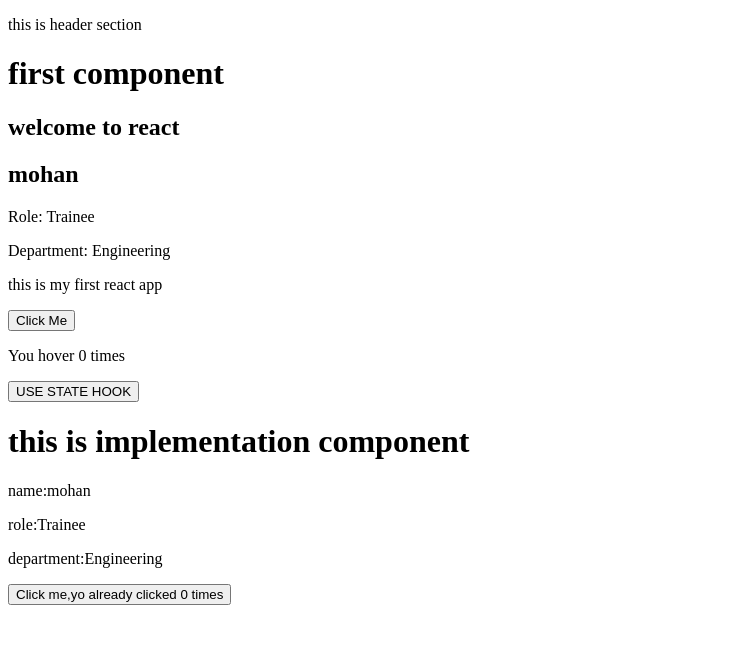
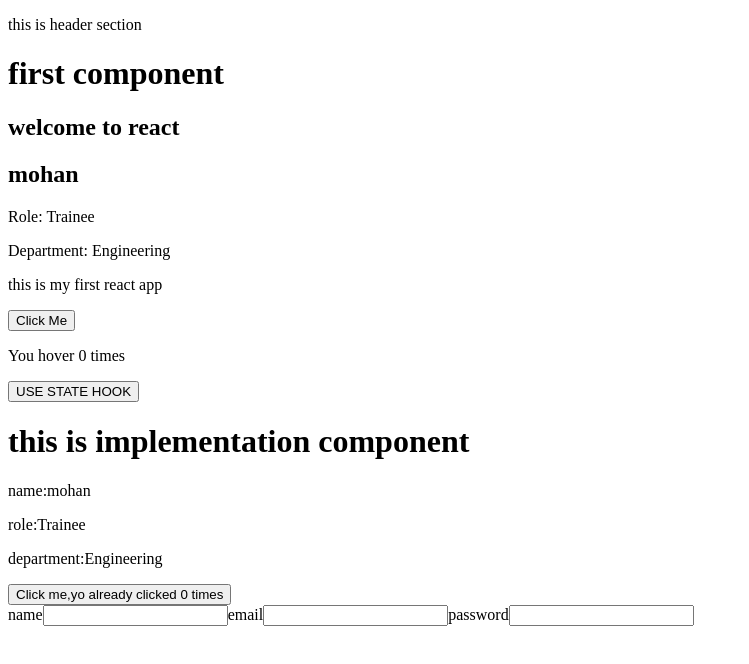
Before and after one commit to mohanpennabadi/React-learnings, a React (Vite) app in the folder my-first-app/: page / in a window 1280 px wide. Shown: the top 664 px of the page, without its empty margins (0-749 px from the left). Built offline with nearby package versions, Linux system fonts and the light colour scheme.

Commit message:
implementing input forms

```diff
--- a/my-first-app/src/App.jsx
+++ b/my-first-app/src/App.jsx
@@ -3,6 +3,7 @@
 import Counter from './Usestate.jsx';
 import UserProfile from './Userprofile.jsx'
 import Implementation from './Implementation.jsx';
+import Form from './form.jsx';
 function App() {
   return (
     <>
@@ -14,6 +15,7 @@
     <Events/>
     <Counter/>
     <Implementation name="mohan" role="Trainee" department="Engineering" />
+    <Form/>
     </>
   )
 }
--- /dev/null
+++ b/my-first-app/src/Form.jsx
@@ -0,0 +1,20 @@
+import { useState } from 'react';
+function Form(){
+    const [name,setName]=useState('');
+    const [email,setEmail]=useState('');
+    const [password,setPassword]=useState('');
+ return(
+    <>
+    <div>
+        <label>name</label>
+        <input type="text" value={name} onChange={(e)=>setName(e.target.value)} />
+        <label>email</label>
+        <input type="text" value={email} onChange={(e)=>setEmail(e.target.value)} />
+        <label>password</label>
+        <input type="password" value={password} onChange={(e)=>setPassword(e.target.value)} />
+
+    </div>
+    </>
+ )
+}
+export default Form;
```
